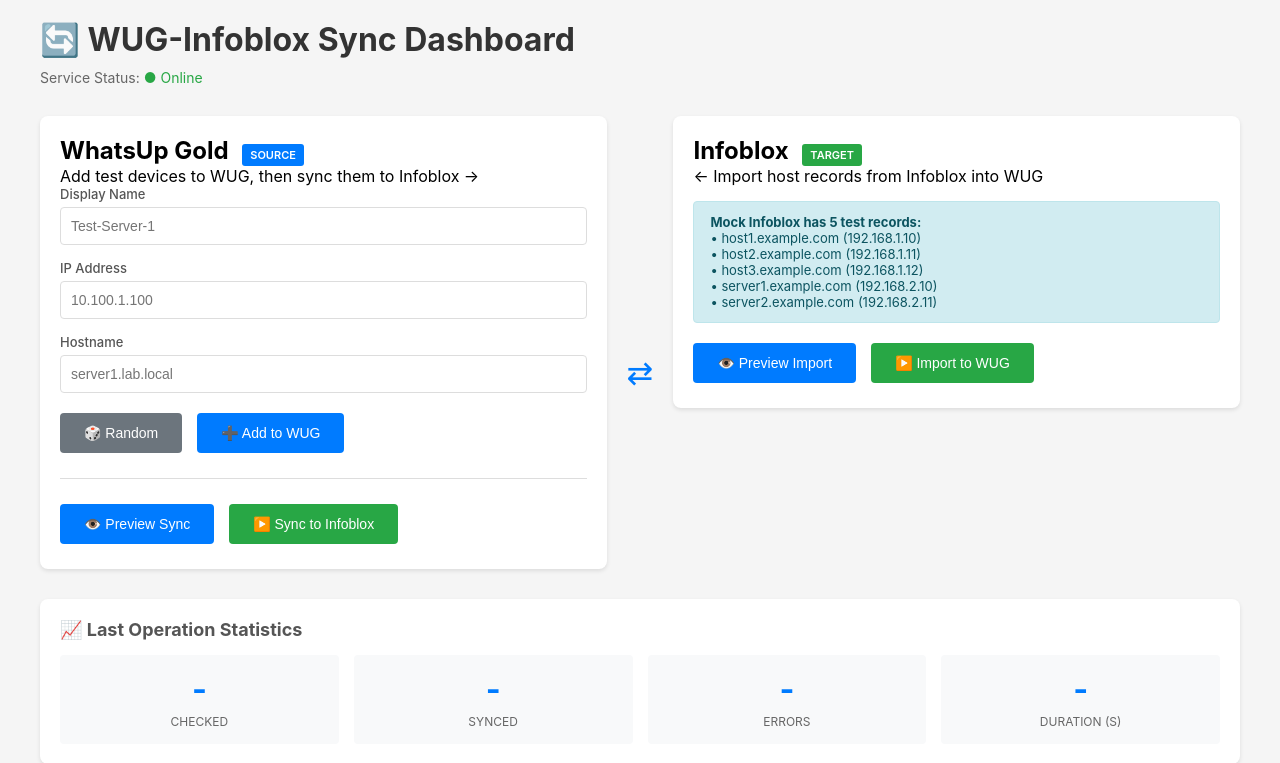
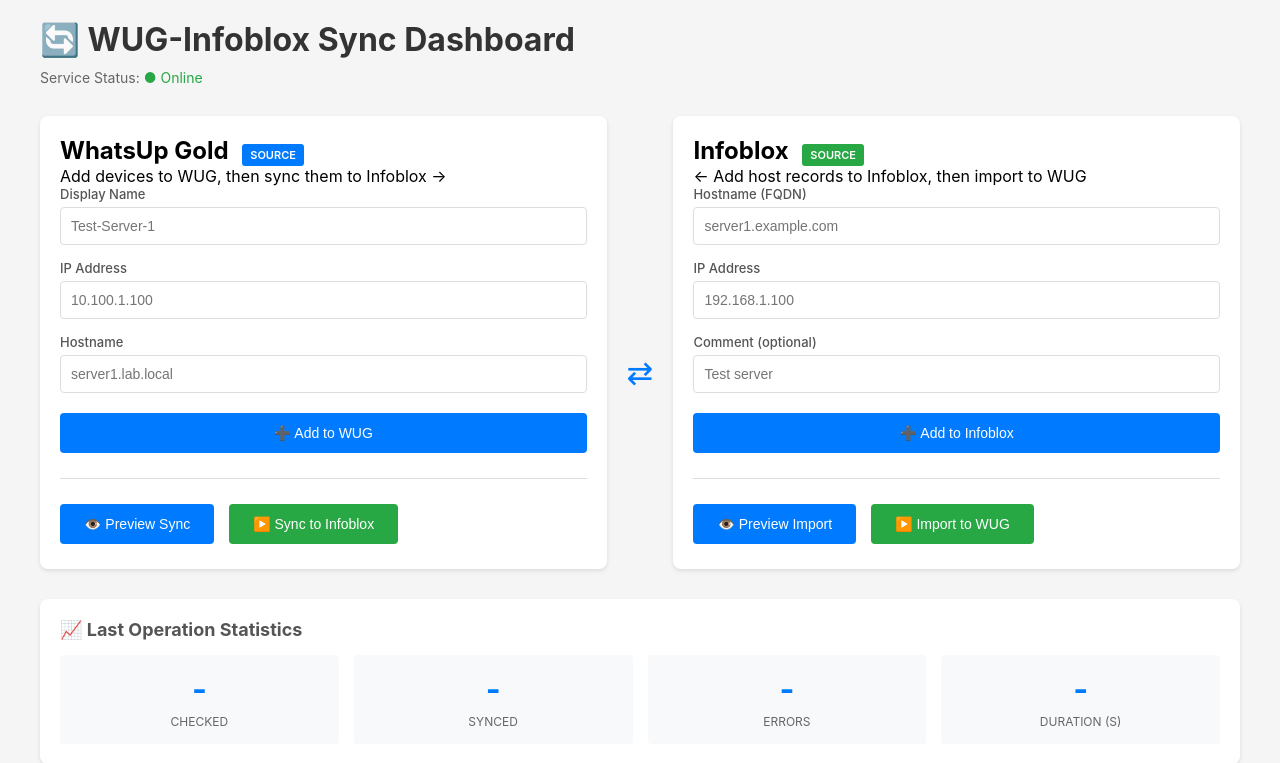
Before and after one commit to bassslap/wug-infoblox-sync, a Flask app: page / in a window 1280 px wide. Shown: the top 763 px of the page. Run offline with Flask 3, Linux system fonts and the light colour scheme.

Commit message:
Redesign workflow: remove random button, add Infoblox host record form, make bidirectional workflow symmetrical

```diff
--- a/src/wug_infoblox_sync/app.py
+++ b/src/wug_infoblox_sync/app.py
@@ -37,7 +37,10 @@ def create_app() -> Flask:
                 "POST /dry-run": "Dry run WUG to Infoblox sync (payload: {limit?: number})",
                 "POST /reverse-sync": "Sync Infoblox host records to WUG (payload: {limit?: number})",
                 "POST /reverse-dry-run": "Dry run Infoblox to WUG sync (payload: {limit?: number})",
-                "POST /add-test-device": "Add test device to WUG (payload: {display_name, ip_address, hostname?})"
+                "POST /add-test-device": "Add test device to WUG (payload: {display_name, ip_address, hostname?})",
+                "POST /add-test-host": "Add test host record to Infoblox (payload: {hostname, ip_address, comment?})",
+                "GET /wug-devices": "Get all devices from WUG",
+                "GET /infoblox-hosts": "Get all host records from Infoblox"
             }
         }), 200
 
@@ -158,6 +161,47 @@ def create_app() -> Flask:
                 "message": "Failed to add device to WUG"
             }), 500
 
+    @app.post("/add-test-host")
+    def add_test_host() -> tuple:
+        """Add a test host record to Infoblox"""
+        payload = request.get_json(silent=True) or {}
+        hostname = payload.get("hostname")
+        ip_address = payload.get("ip_address")
+        comment = payload.get("comment", "")
+
+        if not hostname or not ip_address:
+            return jsonify({"error": "hostname and ip_address are required"}), 400
+
+        try:
+            # Add host record to Infoblox
+            result = infoblox_client.upsert_host_record(
+                hostname=hostname,
+                ip_address=ip_address,
+                extattrs={
+                    "Source": {"value": "Manual"},
+                    "Created": {"value": "Dashboard"}
+                },
+                comment=comment
+            )
+
+            return jsonify({
+                "success": True,
+                "message": f"Host record '{hostname}' added to Infoblox",
+                "host": {
+                    "hostname": hostname,
+                    "ip_address": ip_address,
+                    "comment": comment
+                },
+                "infoblox_response": result
+            }), 201
+
+        except Exception as e:
+            logging.exception("Error adding test host")
+            return jsonify({
+                "error": str(e),
+                "message": "Failed to add host record to Infoblox"
+            }), 500
+
     @app.post("/sync")
     def sync() -> tuple:
         payload = request.get_json(silent=True) or {}
--- a/src/wug_infoblox_sync/templates/index.html
+++ b/src/wug_infoblox_sync/templates/index.html
@@ -185,7 +185,7 @@
             <!-- WUG Side -->
             <div class="workflow-step">
                 <h2>WhatsUp Gold <span class="badge wug">SOURCE</span></h2>
-                <p>Add test devices to WUG, then sync them to Infoblox →</p>
+                <p>Add devices to WUG, then sync them to Infoblox →</p>
 
                 <div class="form-group">
                     <label>Display Name</label>
@@ -200,12 +200,7 @@
                     <input type="text" id="device-hostname" placeholder="server1.lab.local">
                 </div>
 
-                <div class="button-group">
-                    <button onclick="generateRandomDevice()" class="secondary">🎲 Random</button>
-                    <button id="btn-add" onclick="addDevice()">➕ Add to WUG</button>
-                </div>
-
-                <div id="add-result"></div>
+                <button id="btn-add" onclick="addDevice()" style="width: 100%;">➕ Add to WUG</button>
 
                 <hr style="margin: 20px 0; border: none; border-top: 1px solid #ddd;">
 
@@ -219,17 +214,25 @@
 
             <!-- Infoblox Side -->
             <div class="workflow-step">
-                <h2>Infoblox <span class="badge infoblox">TARGET</span></h2>
-                <p>← Import host records from Infoblox into WUG</p>
+                <h2>Infoblox <span class="badge infoblox">SOURCE</span></h2>
+                <p>← Add host records to Infoblox, then import to WUG</p>
 
-                <div class="alert info" style="margin: 15px 0;">
-                    <strong>Mock Infoblox has 5 test records:</strong><br>
-                    • host1.example.com (192.168.1.10)<br>
-                    • host2.example.com (192.168.1.11)<br>
-                    • host3.example.com (192.168.1.12)<br>
-                    • server1.example.com (192.168.2.10)<br>
-                    • server2.example.com (192.168.2.11)
+                <div class="form-group">
+                    <label>Hostname (FQDN)</label>
+                    <input type="text" id="host-name" placeholder="server1.example.com">
                 </div>
+                <div class="form-group">
+                    <label>IP Address</label>
+                    <input type="text" id="host-ip" placeholder="192.168.1.100">
+                </div>
+                <div class="form-group">
+                    <label>Comment (optional)</label>
+                    <input type="text" id="host-comment" placeholder="Test server">
+                </div>
+
+                <button id="btn-add-host" onclick="addHostRecord()" style="width: 100%;">➕ Add to Infoblox</button>
+
+                <hr style="margin: 20px 0; border: none; border-top: 1px solid #ddd;">
 
                 <div class="button-group">
                     <button id="btn-reverse-dry" onclick="runSync('infoblox-to-wug', 'reverse-dry-run')">👁️ Preview Import</button>
@@ -410,6 +413,7 @@
                     document.getElementById('device-name').value = '';
                     document.getElementById('device-ip').value = '';
                     document.getElementById('device-hostname').value = '';
+                    loadIPAMView(); // Refresh IPAM view
                 }
             } catch (error) {
                 showResult(`Network error: ${error.message}`, 'error');
@@ -418,12 +422,42 @@
             }
         }
 
-        function generateRandomDevice() {
-            const num = Math.floor(Math.random() * 1000);
-            const lastOctet = Math.floor(Math.random() * 250) + 1;
-            document.getElementById('device-name').value = `Test-Server-${num}`;
-            document.getElementById('device-ip').value = `10.100.1.${lastOctet}`;
-            document.getElementById('device-hostname').value = `test-server-${num}.lab.local`;
+        async function addHostRecord() {
+            const name = document.getElementById('host-name').value.trim();
+            const ip = document.getElementById('host-ip').value.trim();
+            const comment = document.getElementById('host-comment').value.trim();
+
+            if (!name || !ip) {
+                showResult('Please enter hostname and IP address', 'error');
+                return;
+            }
+
+            setLoading('btn-add-host', true);
+
+            try {
+                const response = await fetch(`${API_BASE}/add-test-host`, {
+                    method: 'POST',
+                    headers: { 'Content-Type': 'application/json' },
+                    body: JSON.stringify({
+                        hostname: name,
+                        ip_address: ip,
+                        comment: comment
+                    })
+                });
+                const data = await response.json();
+                showResult(data, response.ok ? 'success' : 'error');
+
+                if (response.ok) {
+                    document.getElementById('host-name').value = '';
+                    document.getElementById('host-ip').value = '';
+                    document.getElementById('host-comment').value = '';
+                    loadIPAMView(); // Refresh IPAM view
+                }
+            } catch (error) {
+                showResult(`Network error: ${error.message}`, 'error');
+            } finally {
+                setLoading('btn-add-host', false);
+            }
         }
 
         async function runSync(direction, endpoint) {
@@ -445,6 +479,7 @@
                 });
                 const data = await response.json();
                 showResult(data);
+                loadIPAMView(); // Refresh IPAM view after sync
             } catch (error) {
                 showResult(`Network error: ${error.message}`, 'error');
             } finally {
```
